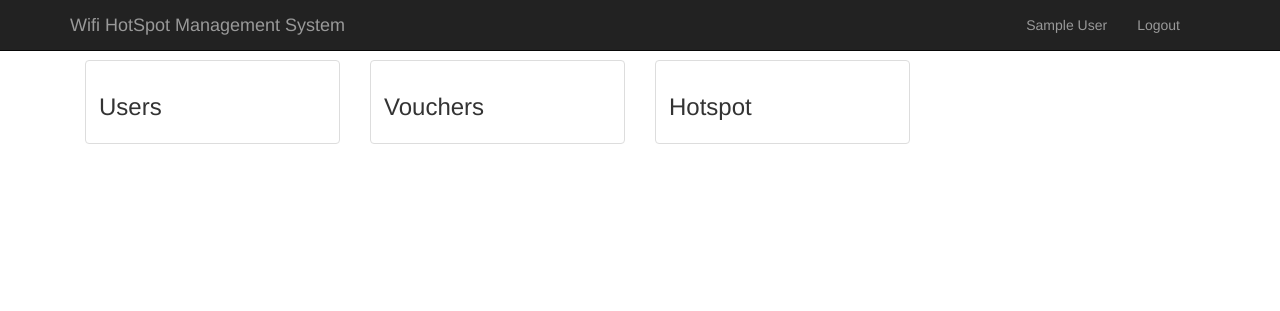
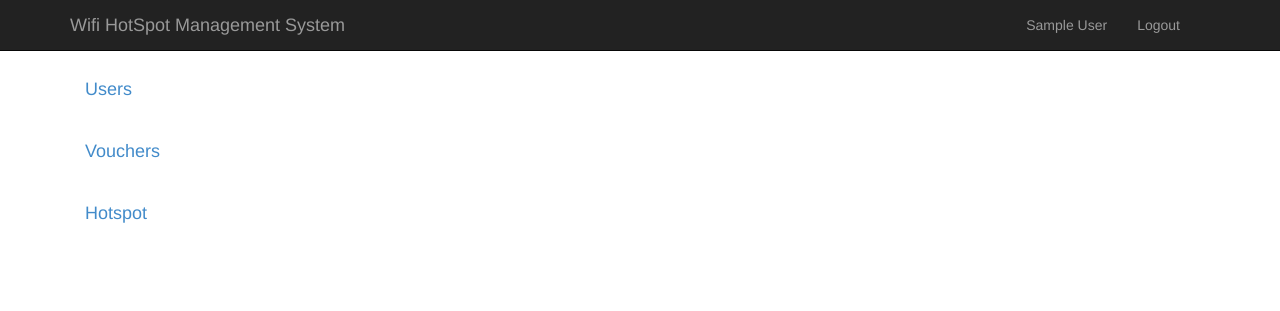
Before and after one commit to desdulianto/wifihotspot, a Flask app: page / in a window 1280 px wide. Shown: the top 311 px of the page. Run offline with Flask 2, Linux system fonts and the light colour scheme; the visitor is signed in with stand-in values (Sample User, id 1); data comes from the database, SQL or seed files in the repository; parts of the project's set-up code (start-up, migrations or seed data) failed here and were passed over; some libraries are stand-ins or nearby versions.

Commit message:
change menu layout

```diff
--- a/app/templates/index.html
+++ b/app/templates/index.html
@@ -44,20 +44,20 @@
         {% endwith %}
         {%-  endif %}
         <div class="row">
-            <div class="col-md-12">
-                {% block content %}
+            {% if g.user is defined and g.user.is_authenticated() -%}
+            <div class="col-md-2">
+                <ul class="nav nav-pills nav-stacked">
                     {% for menu in g.menus %}
-                    <div class="col-md-3">
-                        <a href="{{menu.url}}">
-                        <div class="thumbnail">
-                            <div class="caption">
-                                <h3>{{menu.title}}</h3>
-                            </div>
-                        </div>
-                        </a>
-                    </div>
+                    <li {% if request.path==menu.url %}class="active"{%endif%}>
+                    <a href="{{menu.url}}"><h4>{{menu.title}}</h4></a>
+                    </li>
                     {% endfor %}
                 </ul>
+            </div>
+            {%- endif %}
+            <div {% if g.user is defined and g.user.is_authenticated()
+                -%}class="col-md-10"{%- else -%}class="col-md-12"{%- endif %}>
+                {% block content %}
                 {% endblock %}
             </div>
         </div>
```
